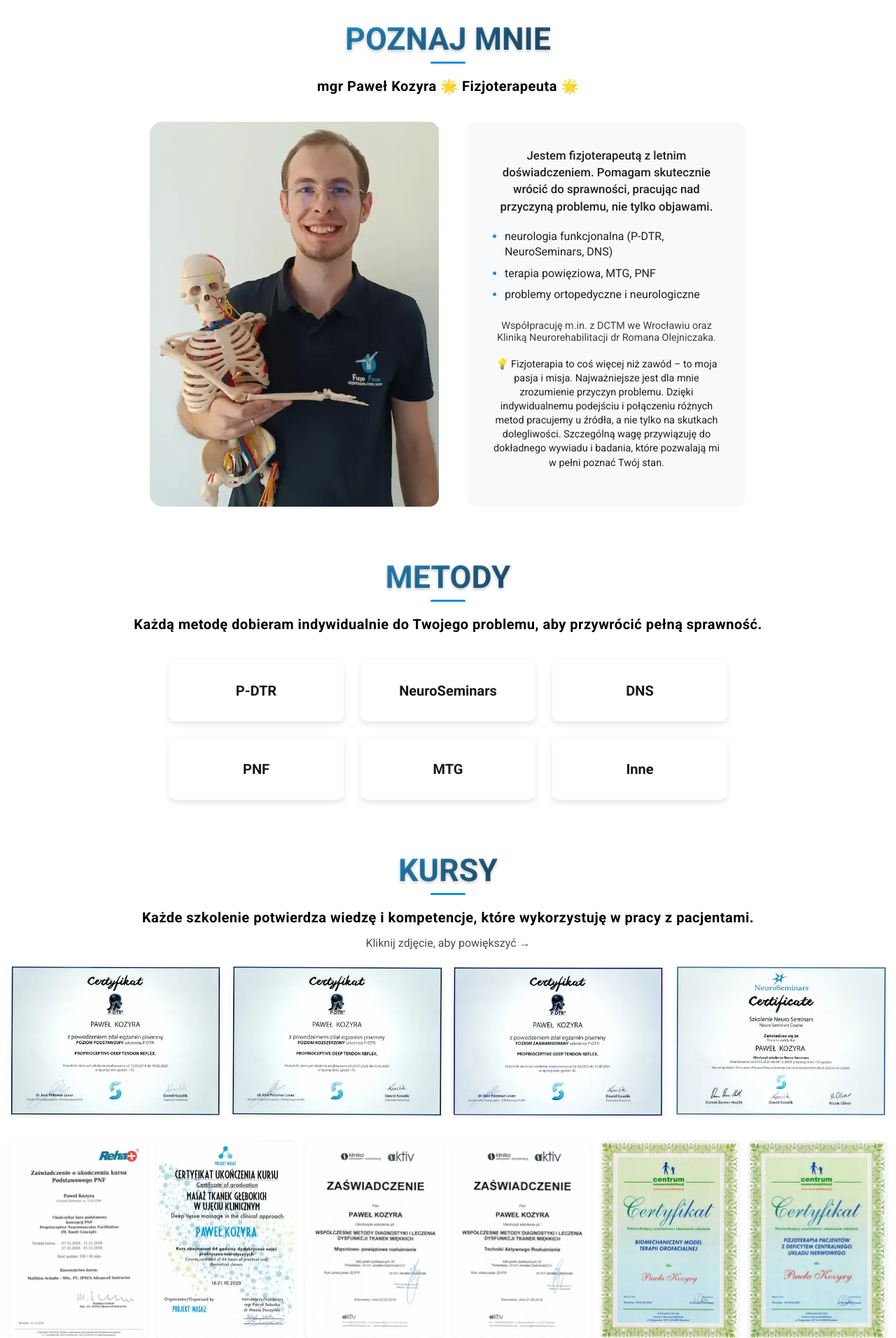
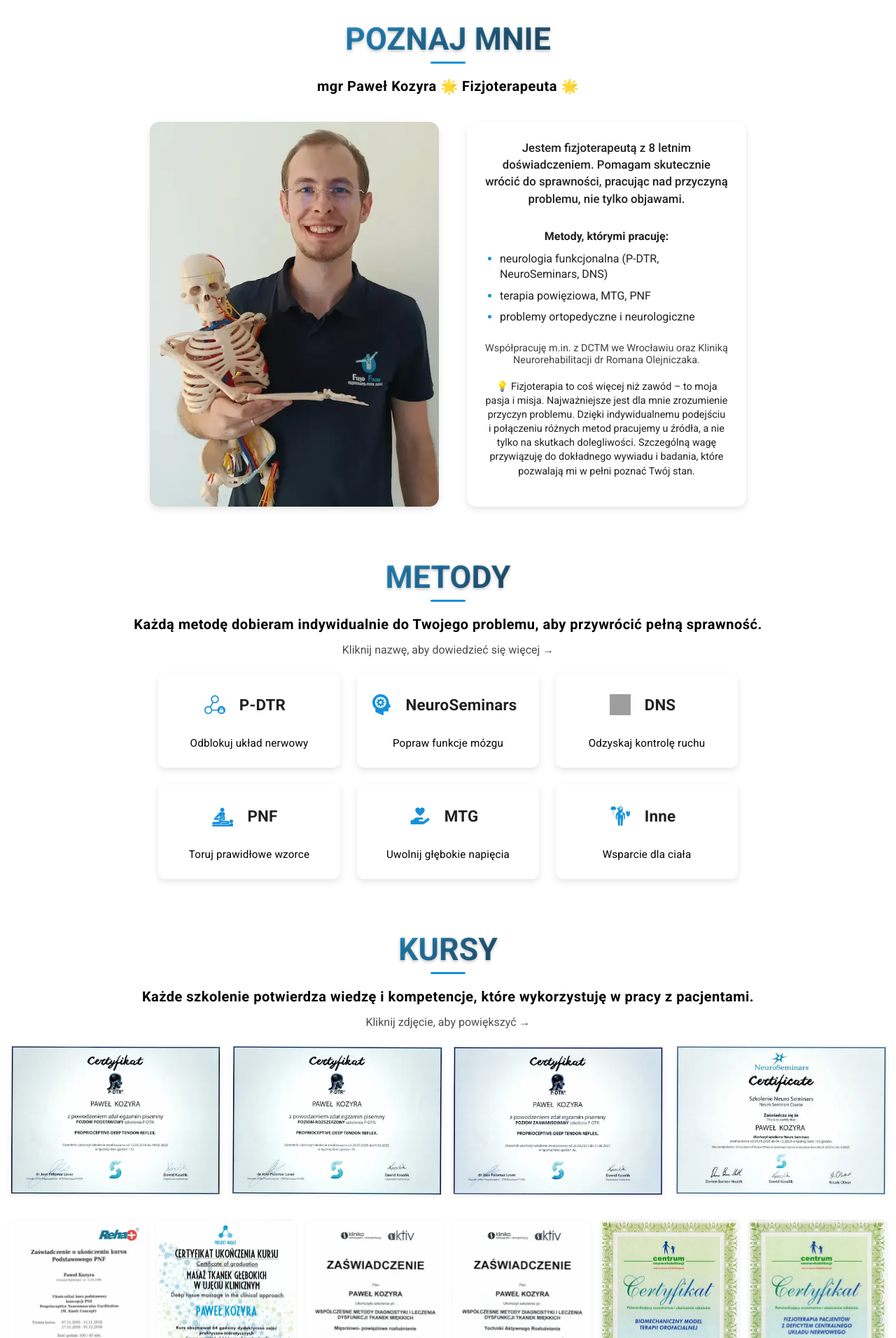
Before and after one commit to FizjoFocus/FizjoFocus.github.io, a PHP site: page / in a window 1280 px wide. Shown: the part 1459-3371 px from the top of the page at 70% size. Run offline with PHP 8.4, Linux system fonts and the light colour scheme; grey boxes are pictures that could not be loaded.

Commit message:
Add files via upload

```diff
--- a/public/css/style.css
+++ b/public/css/style.css
@@ -632,12 +632,13 @@
 }
 main .about-me_container .about-me_card {
   position: relative;
-  border-radius: 8px;
-  overflow: hidden;
   cursor: pointer;
   width: -moz-fit-content;
   width: fit-content;
   -webkit-tap-highlight-color: transparent;
+}
+main .about-me_container .about-me_container-photo {
+  border-radius: 14px;
 }
 main .about-me_container .about-me_container-photo img {
   display: block;
@@ -648,19 +649,23 @@
      object-fit: cover;
   border-radius: 14px;
   transition: opacity 0.4s ease;
+  box-shadow: 0 4px 10px rgba(0, 0, 0, 0.1);
 }
 main .about-me_container .about-me_overlay {
   position: absolute;
   inset: 0;
-  background: #f7f9fb;
+  background: #fff;
   color: #212121;
   opacity: 0;
   display: flex;
   flex-direction: column;
   justify-content: center;
+  border-radius: 14px;
   align-items: center;
   transition: opacity 0.4s ease;
   text-align: center;
+  overflow: hidden;
+  box-shadow: 0 4px 10px rgba(0, 0, 0, 0.1);
 }
 main .about-me_container .about-me_card.active .about-me_container-photo img {
   opacity: 0;
@@ -688,6 +693,7 @@
 main .about-me_container .about-me_overlay-content {
   padding: 25px;
   overflow-y: auto;
+  border-radius: 14px;
   opacity: 0;
   animation: fadeIn 0.4s ease both;
 }
@@ -699,6 +705,11 @@
   font-weight: 500;
   display: none;
 }
+main .about-me_container .about-list-title {
+  margin-bottom: 12px;
+  font-weight: 600;
+  text-align: center;
+}
 main .about-me_container .about-list {
   text-align: left;
   padding-left: 22px;
@@ -760,26 +771,48 @@
   padding: 1.5rem 2rem;
   border-radius: 10px;
   box-shadow: 0 4px 10px rgba(0, 0, 0, 0.1);
-  flex: 1 1 200px;
-  max-width: 250px;
+  width: 260px;
   text-align: center;
   cursor: pointer;
-  transition: transform 0.2s, box-shadow 0.2s, color 0.2s;
-}
-main .services .services-container .services-item h3 {
+  transition: transform 0.25s ease, box-shadow 0.25s ease;
+  will-change: transform;
+}
+main .services .services-container .services-item-title {
+  display: flex;
+  justify-content: center;
+  align-items: center;
+  gap: 8px;
+}
+main .services .services-container .services-item-title img {
+  width: 30px;
+  height: 30px;
+}
+main .services .services-container .services-item-title h3 {
   margin: 0;
-  font-size: 1.25rem;
-  color: #161616;
-}
-main .services .services-container .services-item ~ h3:hover {
-  color: #1691d7;
+  font-size: 1.4rem;
+  letter-spacing: 0.2px;
+  color: #212121;
+}
+main .services .services-container .services-item-description {
+  font-size: 0.95rem;
+  color: black;
+  line-height: 1.4;
+  letter-spacing: 0.2px;
+  margin-top: 24px;
+  transition: color 0.2s ease;
 }
 main .services .services-container .services-item:hover {
   transform: translateY(-5px);
   box-shadow: 0 6px 15px rgba(0, 0, 0, 0.15);
 }
+main .services .services-container .services-item:focus-visible {
+  outline: 2px solid rgb(22, 145, 215);
+  outline-offset: 4px;
+}
 main .services .services-container .services-text {
-  display: none;
+  position: absolute;
+  opacity: 0;
+  pointer-events: none;
 }
 
 .services-modal_content {
@@ -952,7 +985,6 @@
   -webkit-user-select: none;
      -moz-user-select: none;
           user-select: none;
-  background: #f7f7f7;
 }
 .courses .thumb:hover {
   transform: scale(1.05);
@@ -1671,7 +1702,6 @@
     border-radius: 18px;
   }
   body main .about-me_container .about-me_overlay-content {
-    padding: 36px 40px;
     max-height: 550px;
     overflow-y: auto;
   }
@@ -1859,7 +1886,6 @@
     position: static;
     opacity: 1;
     pointer-events: auto;
-    background: #f7f9fb;
     flex: 1;
     display: flex;
     align-items: center;
@@ -1869,7 +1895,6 @@
     opacity: 1;
     animation: none;
     overflow: visible;
-    padding: 32px;
     text-align: left;
   }
   body main .about-me .about-me_card.active .about-me_container-photo img {
@@ -1880,6 +1905,9 @@
   }
   body main .about-me .about-lead {
     display: block;
+  }
+  body main .about-me .about-list-title {
+    margin: 32px 0 12px;
   }
   body main .about-me .about-close {
     display: none;
--- a/public/index.html
+++ b/public/index.html
@@ -285,7 +285,7 @@
             <p class="subheader">
                 mgr Paweł Kozyra 🌟&nbsp;Fizjoterapeuta&nbsp;🌟
             </p>
-            <p class="about-me-description"> Jestem fizjoterapeutą z <span id="experience-years"></span> letnim
+            <p class="about-me-description"> Jestem fizjoterapeutą z <span id="experience-years-mobile"></span> letnim
                 doświadczeniem.
                 Pomagam skutecznie wrócić do sprawności, pracując nad przyczyną problemu, nie tylko
                 objawami.</p>
@@ -306,11 +306,12 @@
                     <div class="about-me_overlay">
                         <div class="about-me_overlay-content">
                             <p class="about-lead">
-                                Jestem fizjoterapeutą z <span id="experience-years"></span> letnim
+                                Jestem fizjoterapeutą z <span id="experience-years-tablet"></span> letnim
                                 doświadczeniem.
                                 Pomagam skutecznie wrócić do sprawności, pracując nad przyczyną problemu, nie tylko
                                 objawami.
                             </p>
+                            <p class="about-list-title">Metody, którymi pracuję:</p>
                             <ul class="about-list">
                                 <li>neurologia funkcjonalna (P-DTR, NeuroSeminars, DNS)</li>
                                 <li>terapia powięziowa, MTG, PNF</li>
@@ -342,9 +343,15 @@
             </div>
             <p class="subheader"> Każdą metodę dobieram indywidualnie do Twojego problemu, aby przywrócić pełną
                 sprawność.</p>
+            <p class="hint">
+                Kliknij nazwę, aby dowiedzieć się więcej →</p>
             <div class="services-container">
                 <div class="services-item" data-service="PDTR">
-                    <h3 class="pdtr-header"><span class="pdtr-nowrap">P-DTR</span></h3>
+                    <div class="services-item-title">
+                        <img src="./icons/pattern-key-svgrepo-com.svg" alt="" aria-hidden="true">
+                        <h3 class="pdtr-header">P-DTR</h3>
+                    </div>
+                    <p class="services-item-description">Odblokuj układ nerwowy</p>
                 </div>
                 <div class="services-text" id="PDTR">
                     <p>Metoda terapeutyczna opracowana przez dr José Palomara, która łączy neurofizjologię
@@ -376,7 +383,11 @@
 
                 </div>
                 <div class="services-item" data-service="NeuroSeminars">
-                    <h3 class="neuroseminars-header">NeuroSeminars</h3>
+                    <div class="services-item-title">
+                        <img src="./icons/brain-engine-svgrepo-com.svg" alt="" aria-hidden="true">
+                        <h3 class="neuroseminars-header">NeuroSeminars</h3>
+                    </div>
+                    <p class="services-item-description">Popraw funkcje mózgu</p>
                 </div>
                 <div class="services-text" id="NeuroSeminars">
                     <p>Neurologia funkcjonalna to podejście do diagnozy i&nbsp;terapii, które koncentruje się na
@@ -466,7 +477,11 @@
                     </div>
                 </div>
                 <div class="services-item" data-service="DNS">
-                    <h3 class="dns-header">DNS</h3>
+                    <div class="services-item-title">
+                        <img src="./icons/DNS-picture.svg" alt="" aria-hidden="true">
+                        <h3 class="dns-header">DNS</h3>
+                    </div>
+                    <p class="services-item-description">Odzyskaj kontrolę ruchu</p>
                 </div>
                 <div class="services-text" id="DNS">
                     <p>DNS (Dynamic Neuromuscular Stabilization) – to innowacyjna metoda fizjoterapeutyczna, która
@@ -505,7 +520,11 @@
                     </ul>
                 </div>
                 <div class="services-item" data-service="PNF">
-                    <h3 class="pnf-header">PNF</h3>
+                    <div class="services-item-title">
+                        <img src="./icons/i-physical-therapy-svgrepo-com.svg" alt="" aria-hidden="true">
+                        <h3 class="pnf-header">PNF</h3>
+                    </div>
+                    <p class="services-item-description">Toruj prawidłowe wzorce</p>
                 </div>
                 <div class="services-text" id="PNF">
                     <p>PNF (Proprioceptive Neuromuscular Facilitation), czyli Proprioceptywna Nerwowo-mięśniowa
@@ -548,10 +567,13 @@
                         <li>redukcja bólu i&nbsp;napięcia mięśniowego</li>
                         <li>wzmacnianie propriocepcji</li>
                     </ul>
-
                 </div>
                 <div class="services-item" data-service="MTG">
-                    <h3 class="mtg-header">MTG</h3>
+                    <div class="services-item-title">
+                        <img src="./icons/hand-holding-heart-solid-full.svg" alt="" aria-hidden="true">
+                        <h3 class="mtg-header">MTG</h3>
+                    </div>
+                    <p class="services-item-description">Uwolnij głębokie napięcia</p>
                 </div>
                 <div class="services-text" id="MTG">
                     <p>MTG, czyli Masaż Tkanek Głębokich, to specjalistyczna metoda masażu, która skupia się na
@@ -594,7 +616,11 @@
                     </ul>
                 </div>
                 <div class="services-item" data-service="Other">
-                    <h3 class="other-header">Inne</h3>
+                    <div class="services-item-title">
+                        <img src="./icons/anatomy-svgrepo-com.svg" alt="" aria-hidden="true">
+                        <h3 class="other-header">Inne</h3>
+                    </div>
+                    <p class="services-item-description">Wsparcie dla ciała</p>
                 </div>
                 <div class="services-text" id="Other">
                     <ul>
--- a/public/sass/style.scss
+++ b/public/sass/style.scss
@@ -1,16 +1,9 @@
-$gap: 12px;
-$thumb-radius: 8px;
-$bg-overlay: rgba(0, 0, 0, 0.85);
-$max-lightbox-width: 1600px;
-$transition-fast: 180ms;
-$thumb-min: 140px;
-$thumb-aspect-portrait: 0.707; // A4 width/height = 210/297 ≈ 0.707
-$thumb-aspect-landscape: 1.414; // inverse ~ 297/210 ≈ 1.414
-
 $font-main: 'Roboto', sans-serif;
 
-$color-primary: #1691d7;
+$color-primary: rgb(22, 145, 215);
 $color-dark: #212121;
+$color-light: #fff;
+$color-bluelight: #1fb6ff;
 
 $section-offset-mobile: 60px;
 $section-offset-desktop: 96px;
@@ -758,14 +751,15 @@
 
 			.about-me_card {
 				position: relative;
-				border-radius: 8px;
-				overflow: hidden;
 				cursor: pointer;
 				width: fit-content;
 				-webkit-tap-highlight-color: transparent;
 			}
 
-			.about-me_container-photo img {
+			.about-me_container-photo {
+				border-radius: 14px;
+
+				img {
 					display: block;
 					width: auto;
 					max-width: 100%;
@@ -773,20 +767,25 @@
 					object-fit: cover;
 					border-radius: 14px;
 					transition: opacity 0.4s ease;
+					box-shadow: 0 4px 10px rgba(0, 0, 0, 0.1);
+				}
 			}
 
 			.about-me_overlay {
 				position: absolute;
 				inset: 0;
-				background: #f7f9fb;
-				color: #212121;
+				background: $color-light;
+				color: $color-dark;
 				opacity: 0;
 				display: flex;
 				flex-direction: column;
 				justify-content: center;
+				border-radius: 14px;
 				align-items: center;
 				transition: opacity 0.4s ease;
 				text-align: center;
+				overflow: hidden;
+				box-shadow: 0 4px 10px rgba(0, 0, 0, 0.1);
 			}
 
 			.about-me_card.active .about-me_container-photo img {
@@ -819,6 +818,7 @@
 			.about-me_overlay-content {
 				padding: 25px;
 				overflow-y: auto;
+				border-radius: 14px;
 				opacity: 0;
 				animation: fadeIn 0.4s ease both;
 			}
@@ -832,6 +832,12 @@
 				display: none;
 			}
 
+			.about-list-title {
+				margin-bottom: 12px;
+				font-weight: 600;
+				text-align: center;
+			}
+
 			.about-list {
 				text-align: left;
 				padding-left: 22px;
@@ -901,33 +907,59 @@
 			margin: 0 auto;
 
 			.services-item {
-				background: #fff;
+				background: $color-light;
 				padding: 1.5rem 2rem;
 				border-radius: 10px;
 				box-shadow: 0 4px 10px rgba(0, 0, 0, 0.1);
-				flex: 1 1 200px;
-				max-width: 250px;
+				width: 260px;
 				text-align: center;
 				cursor: pointer;
-				transition: transform 0.2s, box-shadow 0.2s, color 0.2s;
+				transition: transform 0.25s ease, box-shadow 0.25s ease;
+				will-change: transform;
+
+				&-title {
+					display: flex;
+					justify-content: center;
+					align-items: center;
+					gap: 8px;
+
+					img {
+						width: 30px;
+						height: 30px;
+					}
 
 					h3 {
 						margin: 0;
-					font-size: 1.25rem;
-					color: #161616;
-				}
-			}
-			.services-item ~ h3:hover {
-				color: #1691d7;
-			}
-
-			.services-item:hover {
+						font-size: 1.4rem;
+						letter-spacing: 0.2px;
+						color: $color-dark;
+					}
+				}
+
+				&-description {
+					font-size: 0.95rem;
+					color: darken($color-dark, 20%);
+					line-height: 1.4;
+					letter-spacing: 0.2px;
+					margin-top: 24px;
+					transition: color 0.2s ease;
+				}
+
+				&:hover {
 					transform: translateY(-5px);
 					box-shadow: 0 6px 15px rgba(0, 0, 0, 0.15);
 				}
 
+				&:focus-visible {
+					outline: 2px solid $color-primary;
+					outline-offset: 4px;
+				}
+			}
+
 			.services-text {
-				display: none; // ukrywa wszystkie treści w DOM
+				position: absolute;
+				opacity: 0;
+				pointer-events: none;
 			}
 		}
 	}
@@ -1103,13 +1135,12 @@
 	.thumb {
 		width: 100%;
 		height: auto;
-		border-radius: $thumb-radius;
+		border-radius: 8px;
 		cursor: pointer;
 		object-fit: cover;
 		display: block;
 		box-shadow: 0 1px 4px rgba(0, 0, 0, 0.06);
 		user-select: none;
-		background: #f7f7f7;
 	}
 
 	.thumb:hover {
@@ -1962,7 +1991,6 @@
 					}
 
 					.about-me_overlay-content {
-						padding: 36px 40px;
 						max-height: 550px;
 						overflow-y: auto;
 					}
@@ -2212,7 +2238,6 @@
 					position: static;
 					opacity: 1;
 					pointer-events: auto;
-					background: #f7f9fb;
 					flex: 1;
 					display: flex;
 					align-items: center;
@@ -2223,7 +2248,6 @@
 					opacity: 1;
 					animation: none;
 					overflow: visible;
-					padding: 32px;
 					text-align: left;
 				}
 
@@ -2237,6 +2261,10 @@
 
 				.about-lead {
 					display: block;
+				}
+
+				.about-list-title {
+					margin: 32px 0 12px;
 				}
 
 				.about-close {
```
Also changed, not shown: other parts of public/css/style.css (+37 -41 lines), other parts of public/index.html (+11 -11 lines), other parts of public/sass/style.scss (+72 -76 lines), public/js/script.js (+34 -42 lines), public/icons/DNS-picture.svg (added), public/icons/anatomy-svgrepo-com.svg (added), public/icons/brain-engine-svgrepo-com.svg (added), public/icons/hand-holding-heart-solid-full.svg (added), public/icons/i-physical-therapy-svgrepo-com.svg (added), public/icons/pattern-key-svgrepo-com.svg (added), 1 other file. Lines whose indentation alone changed are shown as unchanged.
